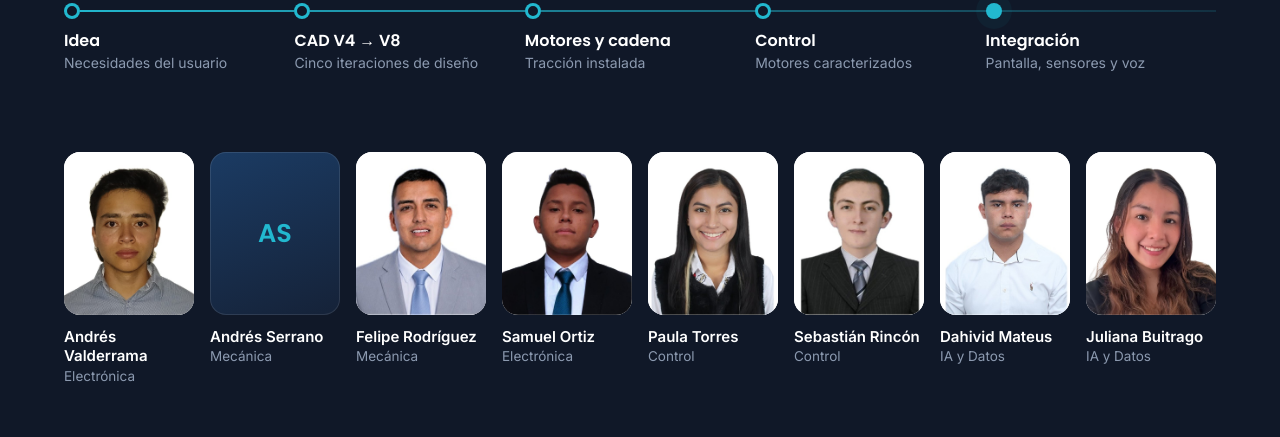
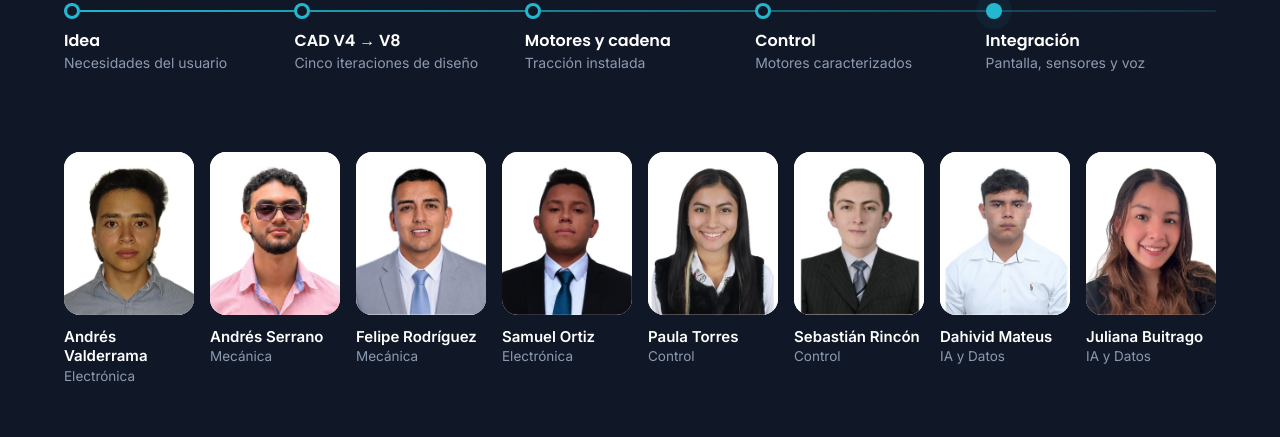
Before and after one commit to estpaulaatorresb-dotcom/22-angeles, a plain HTML site: page index.html in a window 1280 px wide. Shown: the part 7773-8210 px from the top of the page. Drawn offline with Linux system fonts and the light colour scheme; animation ran at ten frames a second.

Commit message:
Add files via upload

```diff
--- a/index.html
+++ b/index.html
@@ -249,7 +249,7 @@
   </div>
   <ul class="people" data-stagger aria-label="Integrantes">
     <li><img src="team-andres-valderrama.jpg?v=2" alt="Andrés Valderrama" loading="lazy" width="600" height="750"><b>Andrés Valderrama</b><span>Electrónica</span></li>
-    <li><i class="avatar" aria-hidden="true">AS</i><b>Andrés Serrano</b><span>Mecánica</span></li>
+    <li><img src="team-andres-serrano.jpg" alt="Andrés Serrano" loading="lazy" width="600" height="750"><b>Andrés Serrano</b><span>Mecánica</span></li>
     <li><img src="team-felipe-rodriguez.jpg" alt="Felipe Rodríguez" loading="lazy" width="600" height="750"><b>Felipe Rodríguez</b><span>Mecánica</span></li>
     <li><img src="team-samuel-ortiz.jpg" alt="Samuel Ortiz" loading="lazy" width="600" height="750"><b>Samuel Ortiz</b><span>Electrónica</span></li>
     <li><img src="team-paula-torres.jpg?v=2" alt="Paula Torres" loading="lazy" width="600" height="750"><b>Paula Torres</b><span>Control</span></li>
```
Also changed, not shown: team-andres-serrano.jpg (added).
